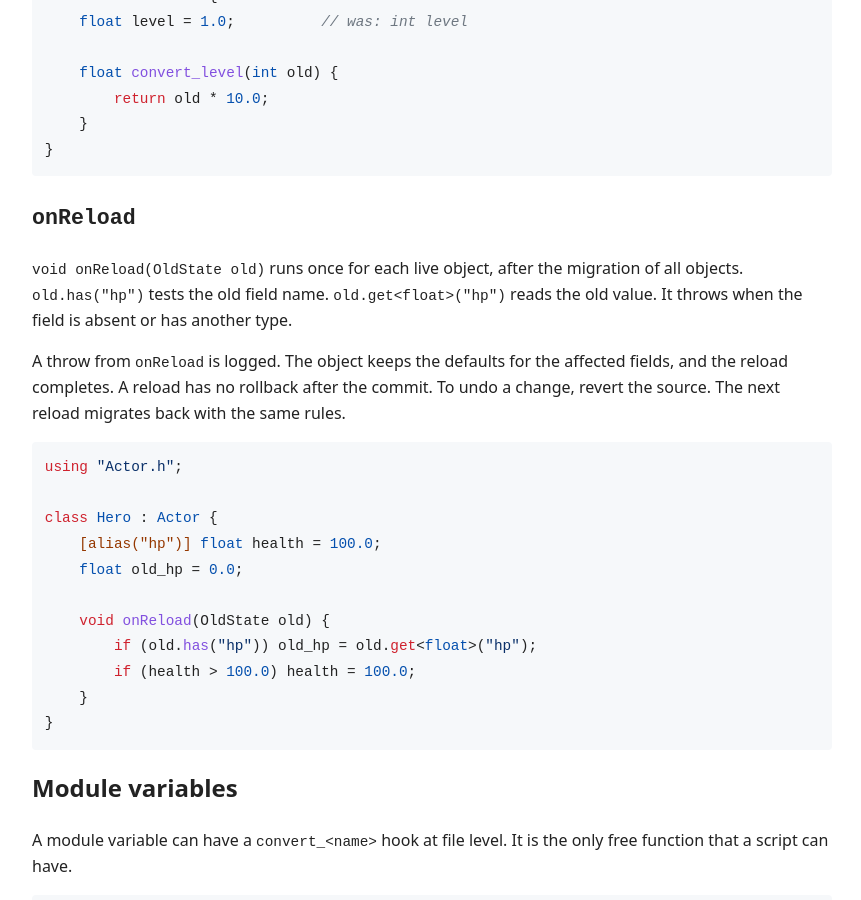
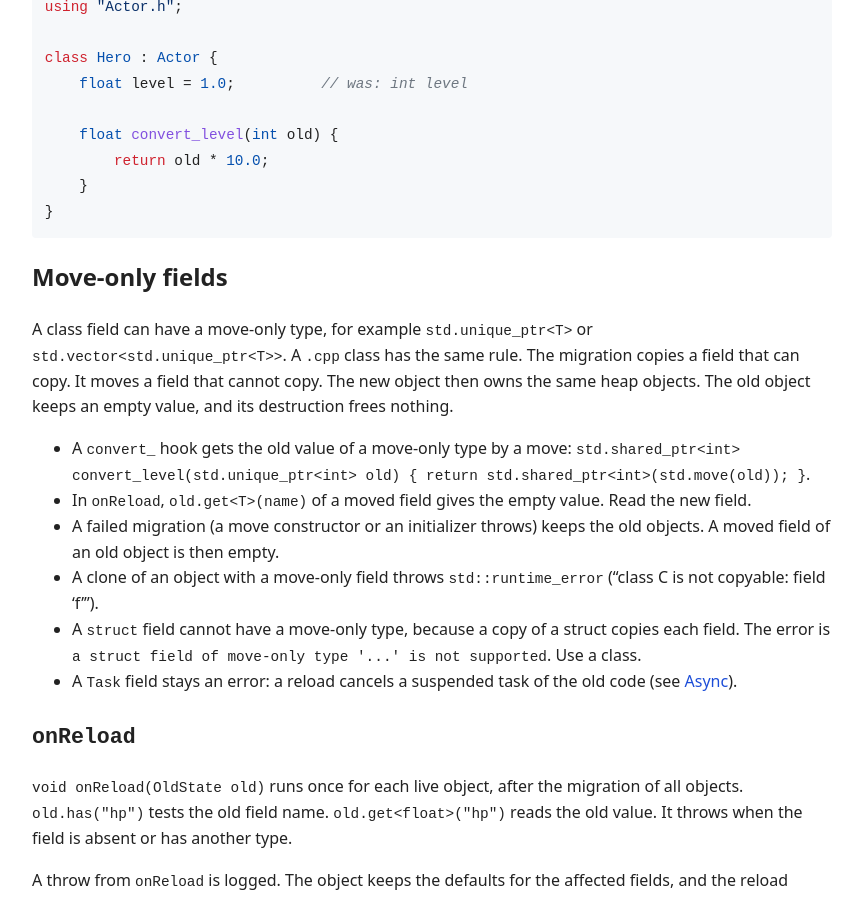
Before and after one commit to rokups/hotpp, a Jekyll site: the page built from doc/hot-reload.md, in a window 1280 px wide and 900 px high, scrolled down 3627 px. Shown: the whole window, without its empty margins (224-1085 px from the left). Built offline with Jekyll 4.4.1, drawn with Linux system fonts in a browser that asks for light colours; some of the changed text lies outside the part shown.

Commit message:
Document move-only fields
Add the move-only fields section to hot-reload.md. Update the limits and the borrowing pages.

````diff
--- a/doc/hot-reload.md
+++ b/doc/hot-reload.md
@@ -21,6 +21,7 @@ The host compiles the new script as a new generation. The commit runs at the fra
 | Rename a field with `[alias]` | LIVE. The value moves. |
 | Rename a field without `[alias]` | LIVE. The value is lost and the runtime warns. |
 | Change a field type | LIVE. A `convert_` hook converts the value. Else the default value and a warning. |
+| A field of a move-only type, for example `std.unique_ptr<T>` | LIVE. The value moves (see [Move-only fields](#move-only-fields)). |
 | Change a script struct, enum or module variable | LIVE |
 | Change the native base class or a native interface base | Full reload |
 | Change the script parent class | Full reload |
@@ -114,6 +115,17 @@ class Hero : Actor {
 }
 ```
 
+## Move-only fields
+
+A class field can have a move-only type, for example `std.unique_ptr<T>` or `std.vector<std.unique_ptr<T>>`. A `.cpp` class has the same rule. The migration copies a field that can copy. It moves a field that cannot copy. The new object then owns the same heap objects. The old object keeps an empty value, and its destruction frees nothing.
+
+- A `convert_` hook gets the old value of a move-only type by a move: `std.shared_ptr<int> convert_level(std.unique_ptr<int> old) { return std.shared_ptr<int>(std.move(old)); }`.
+- In `onReload`, `old.get<T>(name)` of a moved field gives the empty value. Read the new field.
+- A failed migration (a move constructor or an initializer throws) keeps the old objects. A moved field of an old object is then empty.
+- A clone of an object with a move-only field throws `std::runtime_error` ("class C is not copyable: field 'f'").
+- A `struct` field cannot have a move-only type, because a copy of a struct copies each field. The error is `a struct field of move-only type '...' is not supported`. Use a class.
+- A `Task` field stays an error: a reload cancels a suspended task of the old code (see [Async](async.html#reload)).
+
 ## `onReload`
 
 `void onReload(OldState old)` runs once for each live object, after the migration of all objects. `old.has("hp")` tests the old field name. `old.get<float>("hp")` reads the old value. It throws when the field is absent or has another type.
````
Also changed, not shown: doc/borrowing-locals.md (+1 -1 lines), doc/borrowing.md (+5 -3 lines), doc/cpp-limits.md (+1 -1 lines), doc/limits.md (+1 -1 lines).
